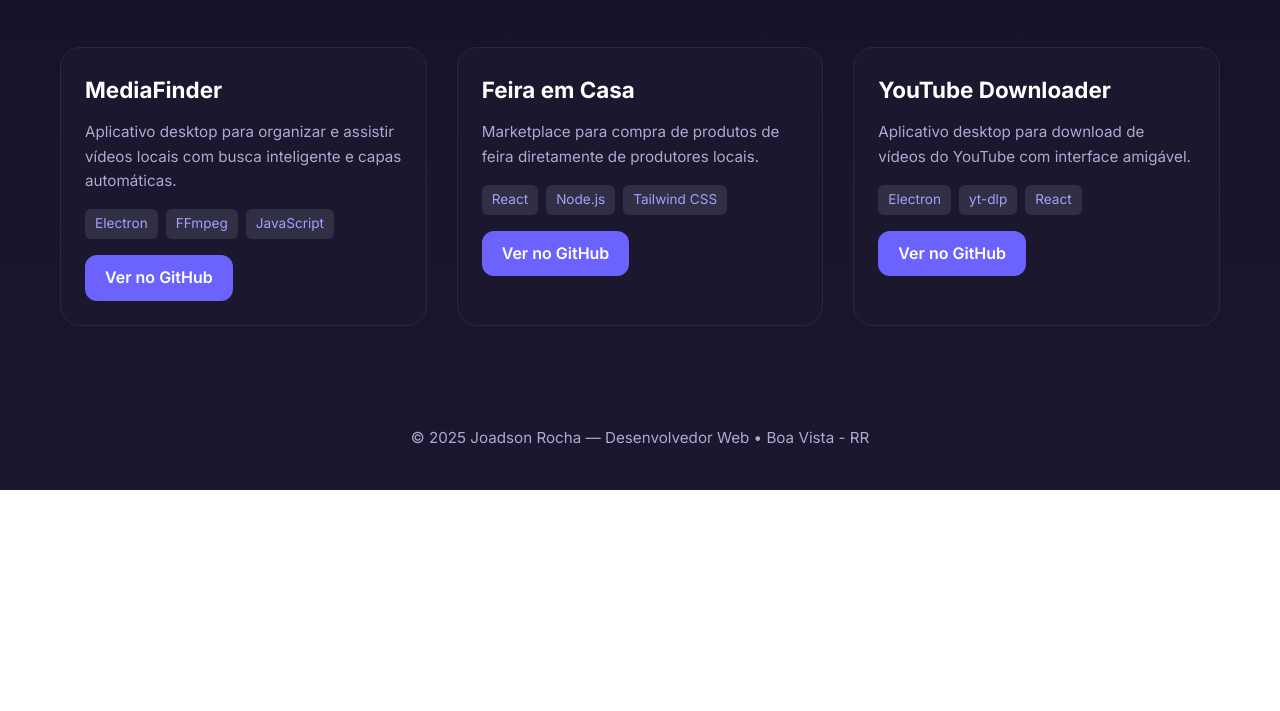
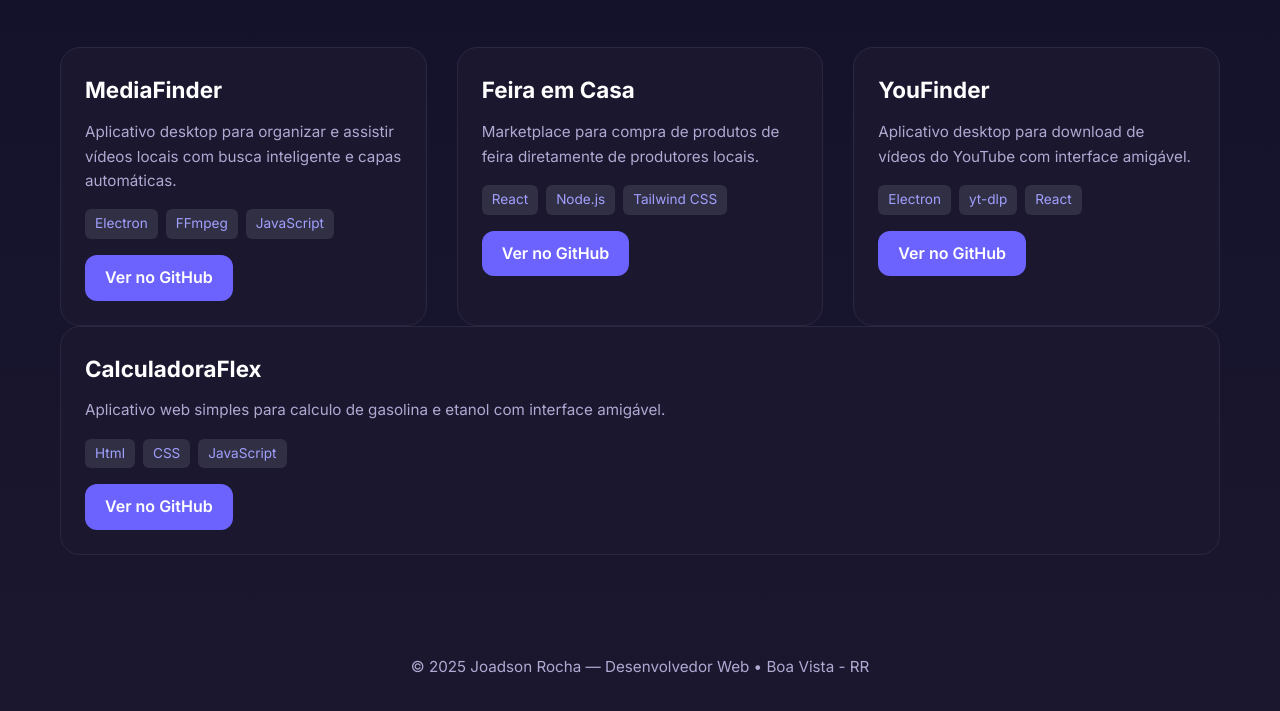
Before and after one commit to JoadsonRocha/MeuGit, a plain HTML site: page index.html in a window 1280 px wide. Shown: the part 703-1414 px from the top of the page. Before the commit the page ends 1193 px from the top, so only its background shows below. Drawn offline with Linux system fonts and the light colour scheme.

Commit message:
Modificaçoes nas configuraçoes do meuGit

```diff
--- a/index.html
+++ b/index.html
@@ -219,6 +219,7 @@
         <span class="tag">React</span>
         <span class="tag">Electron</span>
         <span class="tag">Node.js</span>
+        <span class="tag">Python</span>
       </div>
 
       <div class="contact-links">
@@ -249,7 +250,7 @@
             <span>FFmpeg</span>
             <span>JavaScript</span>
           </div>
-          <a href="https://github.com/joadsonrocha" class="btn">Ver no GitHub</a>
+          <a href="https://github.com/JoadsonRocha/mediaFinder" class="btn">Ver no GitHub</a>
         </div>
         <div class="project-card">
           <h3>Feira em Casa</h3>
@@ -259,17 +260,28 @@
             <span>Node.js</span>
             <span>Tailwind CSS</span>
           </div>
-          <a href="https://github.com/joadsonrocha" class="btn">Ver no GitHub</a>
+          <a href="https://github.com/JoadsonRocha/meu-cantinho-feira" class="btn">Ver no GitHub</a>
         </div>
         <div class="project-card">
-          <h3>YouTube Downloader</h3>
+          <h3>YouFinder</h3>
           <p>Aplicativo desktop para download de vídeos do YouTube com interface amigável.</p>
           <div class="tech">
             <span>Electron</span>
             <span>yt-dlp</span>
             <span>React</span>
           </div>
-          <a href="https://github.com/joadsonrocha" class="btn">Ver no GitHub</a>
+          <a href="https://github.com/JoadsonRocha/YouFinder" class="btn">Ver no GitHub</a>
+        </div>
+      </div>
+     <div class="project-card">
+          <h3>CalculadoraFlex</h3>
+          <p>Aplicativo web simples para calculo de gasolina e etanol com interface amigável.</p>
+          <div class="tech">
+            <span>Html</span>
+            <span>CSS</span>
+            <span>JavaScript</span>
+          </div>
+          <a href="https://github.com/JoadsonRocha/CalculadoraFlex" class="btn">Ver no GitHub</a>
         </div>
       </div>
     </section>
```
